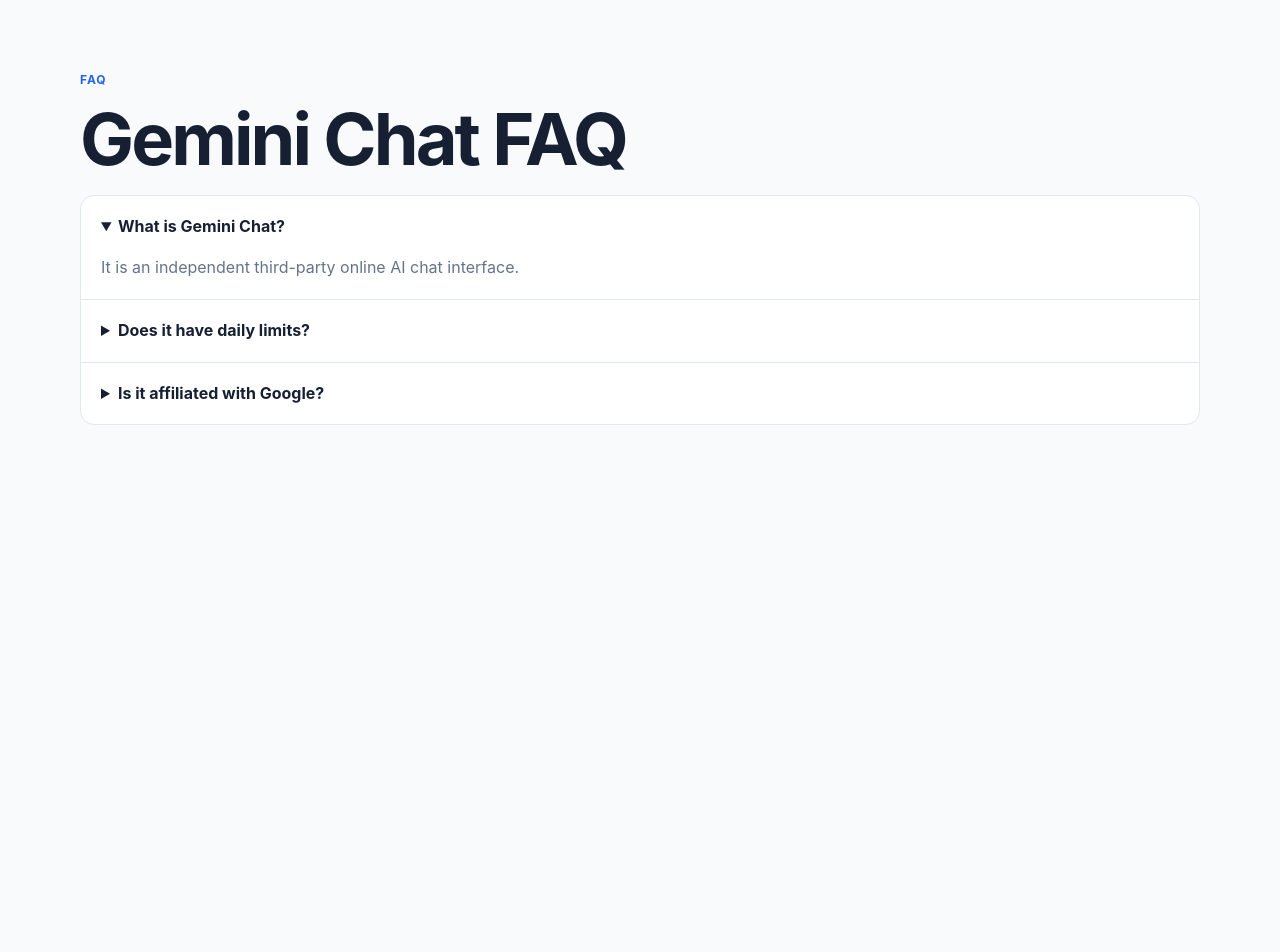
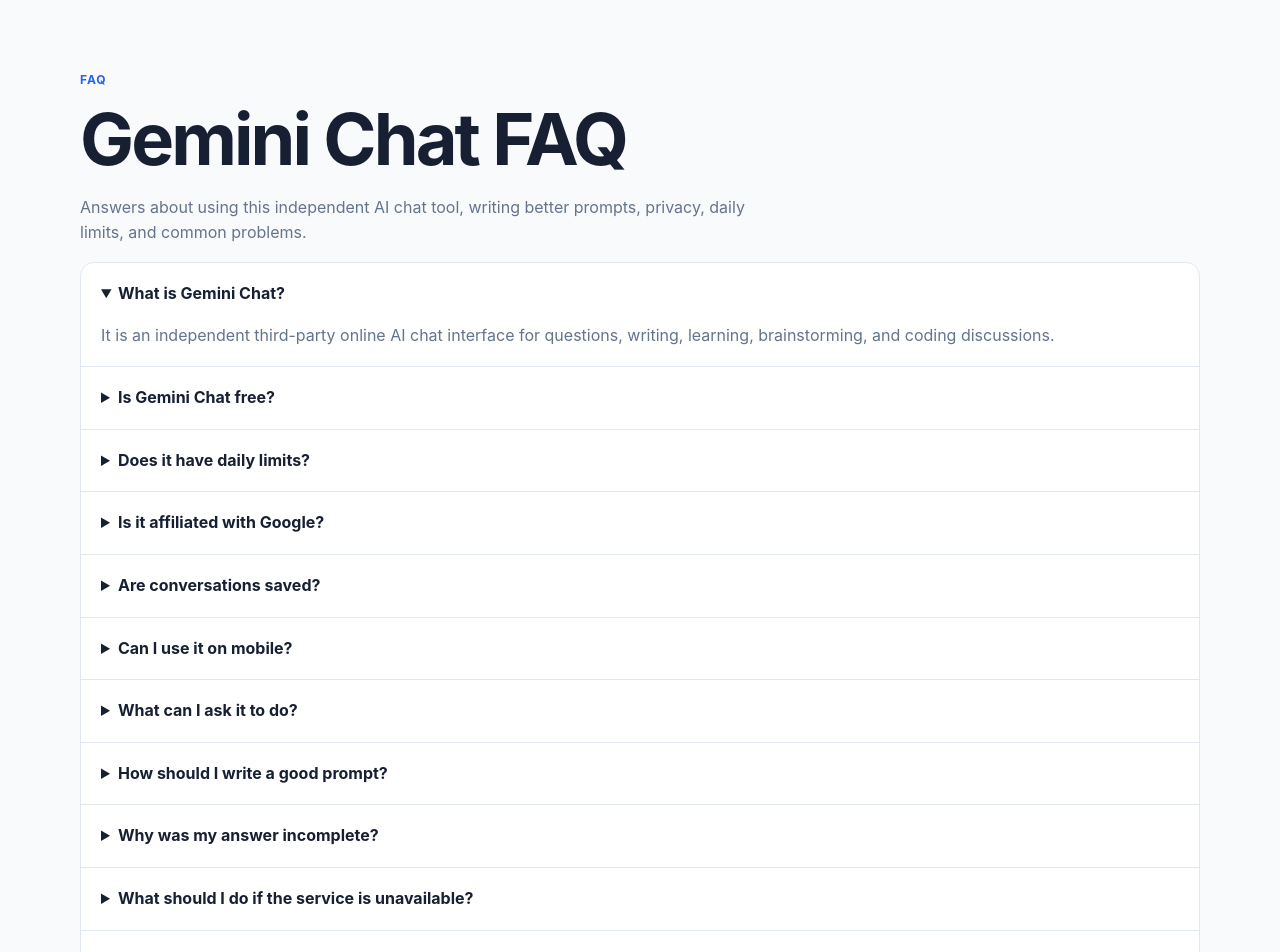
Before and after one commit to steplead/geminichat, a Next.js app: page /gemini-chat-faq in a window 1280 px wide. Shown: the top 952 px of the page. Before the commit the page ends 800 px from the top, so only its background shows below. Built offline with nearby package versions, Linux system fonts and the light colour scheme.

Commit message:
Expand SEO content and FAQ structured data

```diff
--- a/app/gemini-chat-faq/page.tsx
+++ b/app/gemini-chat-faq/page.tsx
@@ -1,2 +1,17 @@
-export const metadata={title:"Gemini Chat FAQ",description:"Answers to common questions about using Gemini Chat online."};
-export default function Page(){return <main className="container section"><p className="eyebrow">FAQ</p><h1>Gemini Chat FAQ</h1><div className="faq"><details open><summary>What is Gemini Chat?</summary><p>It is an independent third-party online AI chat interface.</p></details><details><summary>Does it have daily limits?</summary><p>Yes. Free access is limited to protect availability and prevent abuse.</p></details><details><summary>Is it affiliated with Google?</summary><p>No. Gemini is a trademark of Google LLC. This website is independent.</p></details></div></main>}
+export const metadata={title:"Gemini Chat FAQ",description:"Answers to common questions about using Gemini Chat online, privacy, limits, accuracy, and troubleshooting.",alternates:{canonical:"/gemini-chat-faq"}};
+const faqs=[
+  ["What is Gemini Chat?","It is an independent third-party online AI chat interface for questions, writing, learning, brainstorming, and coding discussions."],
+  ["Is Gemini Chat free?","This site offers free access with daily usage limits. Availability, limits, models, and features may change."],
+  ["Does it have daily limits?","Yes. Free access is limited to protect availability and prevent abuse. A request may also be temporarily limited when too many requests arrive close together."],
+  ["Is it affiliated with Google?","No. GeminiChat is independent and is not affiliated with, endorsed by, or operated by Google. Gemini is a trademark of Google LLC."],
+  ["Are conversations saved?","The first version does not provide cloud chat history. Avoid entering sensitive, confidential, financial, medical, or personal information."],
+  ["Can I use it on mobile?","Yes. The interface is designed for modern mobile and desktop browsers."],
+  ["What can I ask it to do?","You can ask for explanations, outlines, drafts, translations, study plans, brainstorming, code discussions, and follow-up questions. Review important answers independently."],
+  ["How should I write a good prompt?","State the goal, provide relevant context, specify the audience and format, and include constraints such as length or tone. The step-by-step guide has more examples."],
+  ["Why was my answer incomplete?","Try asking for a shorter output, split a large request into steps, or tell the chat exactly which part needs to be expanded."],
+  ["What should I do if the service is unavailable?","Wait briefly and try again. Provider outages, rate limits, configuration changes, and daily free limits can temporarily prevent a response."],
+  ["Is an AI response always accurate?","No. AI can make mistakes or present outdated information. Verify important claims with reliable sources and do not treat responses as professional advice."],
+  ["Can I request personal or confidential work?","Do not submit secrets, passwords, private customer data, medical records, financial details, or confidential business material."],
+];
+const faqSchema={"@context":"https://schema.org","@type":"FAQPage",mainEntity:faqs.map(([question,answer])=>({"@type":"Question",name:question,acceptedAnswer:{"@type":"Answer",text:answer}}))};
+export default function Page(){return <main className="container section"><script type="application/ld+json" dangerouslySetInnerHTML={{__html:JSON.stringify(faqSchema)}}/><p className="eyebrow">FAQ</p><h1>Gemini Chat FAQ</h1><p className="section-intro">Answers about using this independent AI chat tool, writing better prompts, privacy, daily limits, and common problems.</p><div className="faq">{faqs.map(([question,answer],index)=><details open={index===0} key={question}><summary>{question}</summary><p>{answer}</p></details>)}</div><p style={{marginTop:24}}>For practical prompting steps, read <a href="/how-to-use-gemini-chat">How to Use Gemini Chat</a> or start a conversation from the <a href="/">online chat tool</a>.</p></main>}
```
Also changed, not shown: app/how-to-use-gemini-chat/page.tsx (+1 -1 lines), 1 other file (tests, documents, lock files or other folders).
